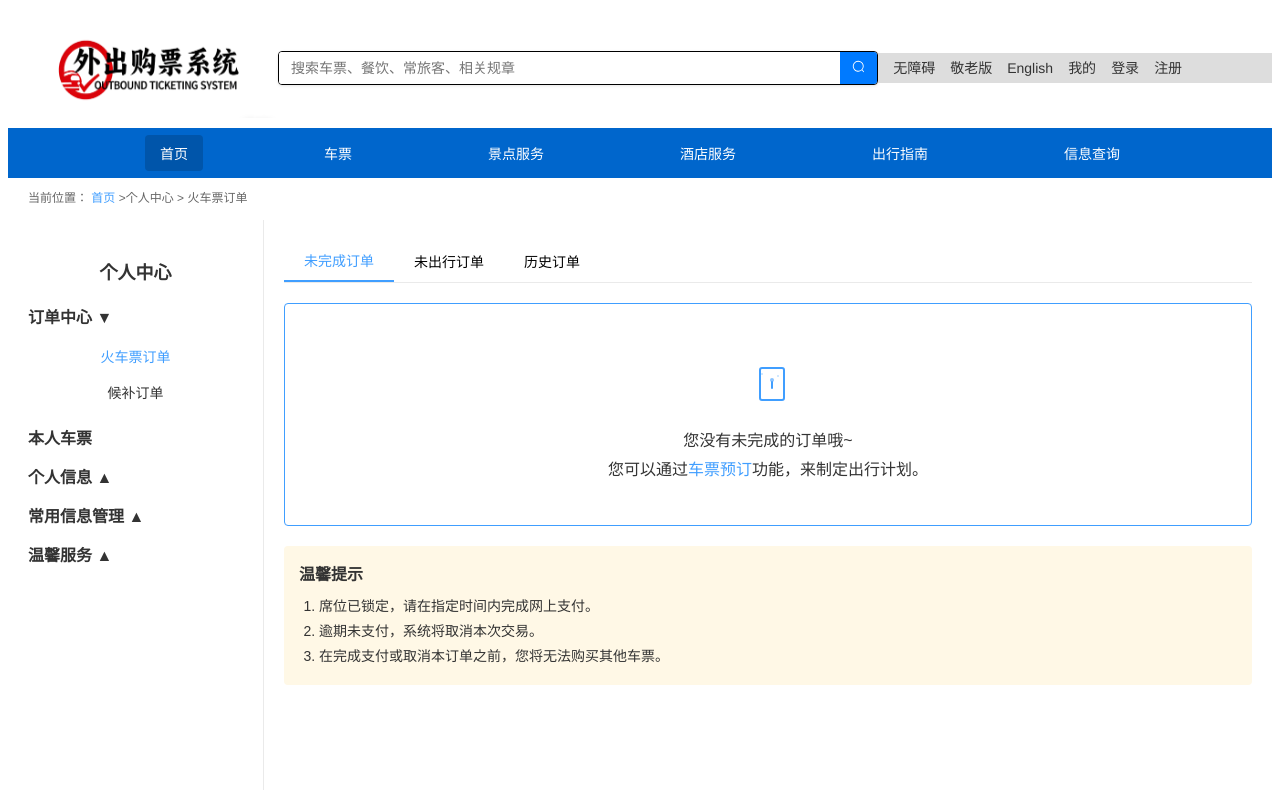
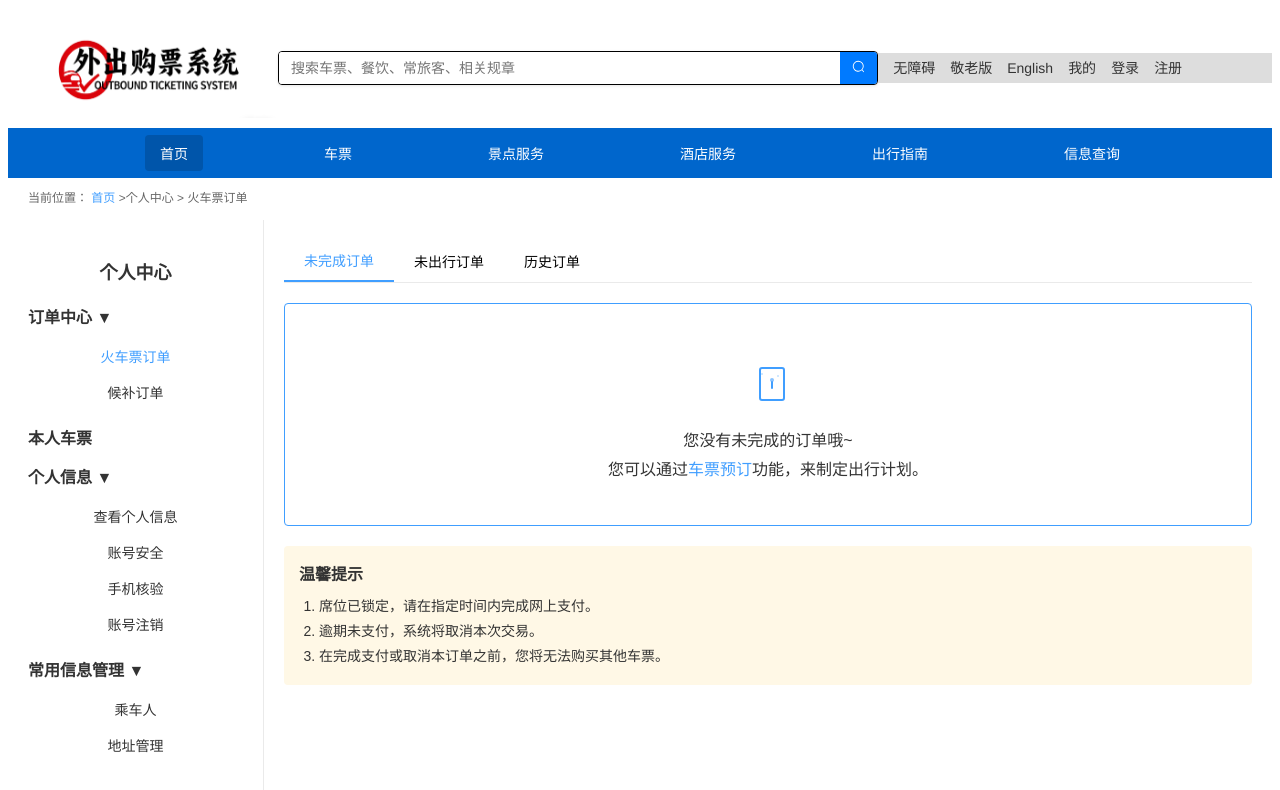
Before and after one commit to zheng0456/ticketing_system, a Vue app: page /order in a window 1280 px wide. Shown: the top 790 px of the page. Built offline with nearby package versions, Linux system fonts and the light colour scheme.

Commit message:
feat(order): 移除温馨服务菜单并调整默认展开状态
- 删除了温馨服务菜单的相关代码
- 将个人信息和常用信息菜单的默认状态设为展开
- 移除了与温馨服务菜单相关的切换函数
- 更新了菜单展开状态的初始化逻辑

```diff
--- a/src/components/order/Message.vue
+++ b/src/components/order/Message.vue
@@ -29,9 +29,6 @@
           <li>地址管理</li>
         </ul>
       </div>
-      <div class="menu-group">
-        <h4 @click="toggleWarmServiceMenu">温馨服务 {{ warmServiceMenuExpanded ? '▼' : '▲' }}</h4>
-      </div>
     </aside>
 
     <!-- 右侧主内容区 -->
@@ -51,9 +48,8 @@ import AccountDeletion from './AccountDeletion.vue'
 
 // 响应式数据控制菜单展开/收起状态
 const orderMenuExpanded = ref(true)
-const personalInfoMenuExpanded = ref(false)
-const commonInfoMenuExpanded = ref(false)
-const warmServiceMenuExpanded = ref(false)
+const personalInfoMenuExpanded = ref(true)
+const commonInfoMenuExpanded = ref(true)
 
 // 控制当前激活的菜单项
 const activeMenuItem = ref('ticketOrder')
@@ -74,11 +70,6 @@ const togglePersonalInfoMenu = () => {
 // 切换常用信息管理菜单
 const toggleCommonInfoMenu = () => {
   commonInfoMenuExpanded.value = !commonInfoMenuExpanded.value
-}
-
-// 切换温馨服务菜单
-const toggleWarmServiceMenu = () => {
-  warmServiceMenuExpanded.value = !warmServiceMenuExpanded.value
 }
 
 // 显示火车票订单页面
```
